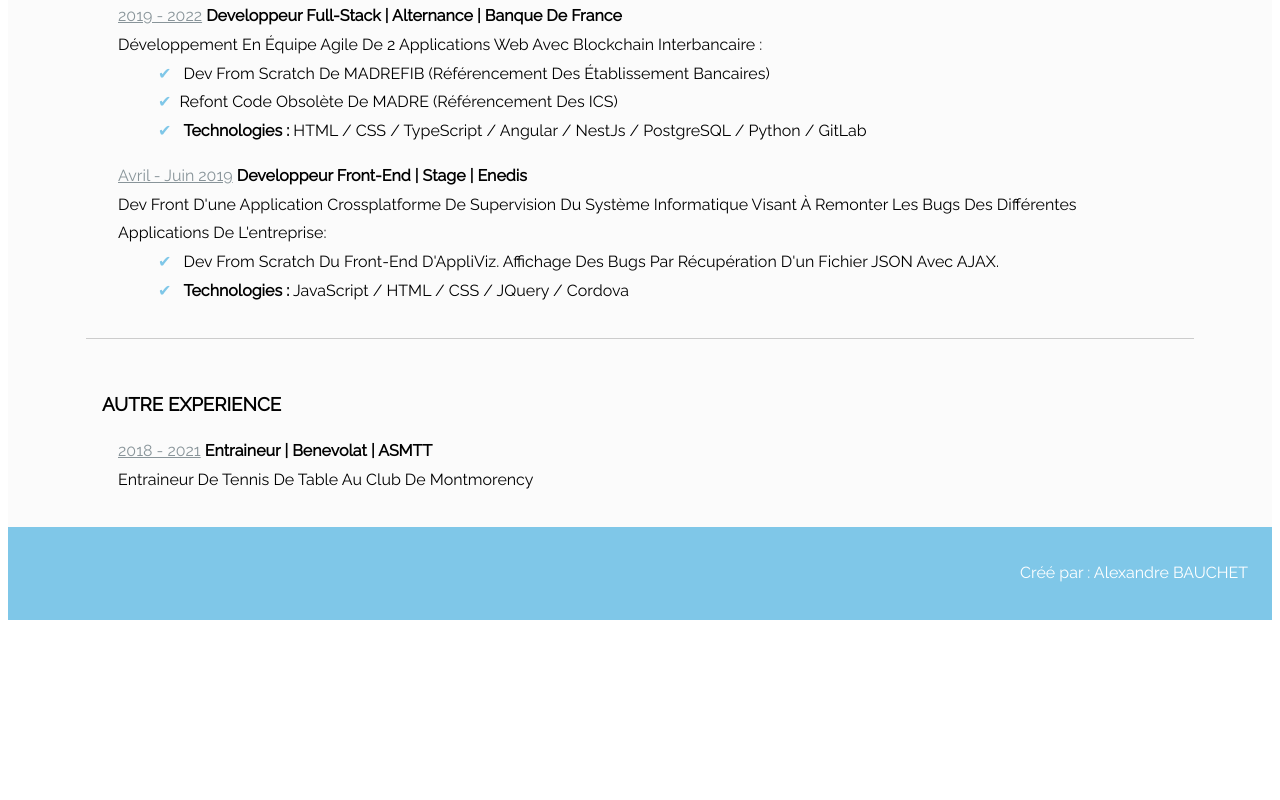
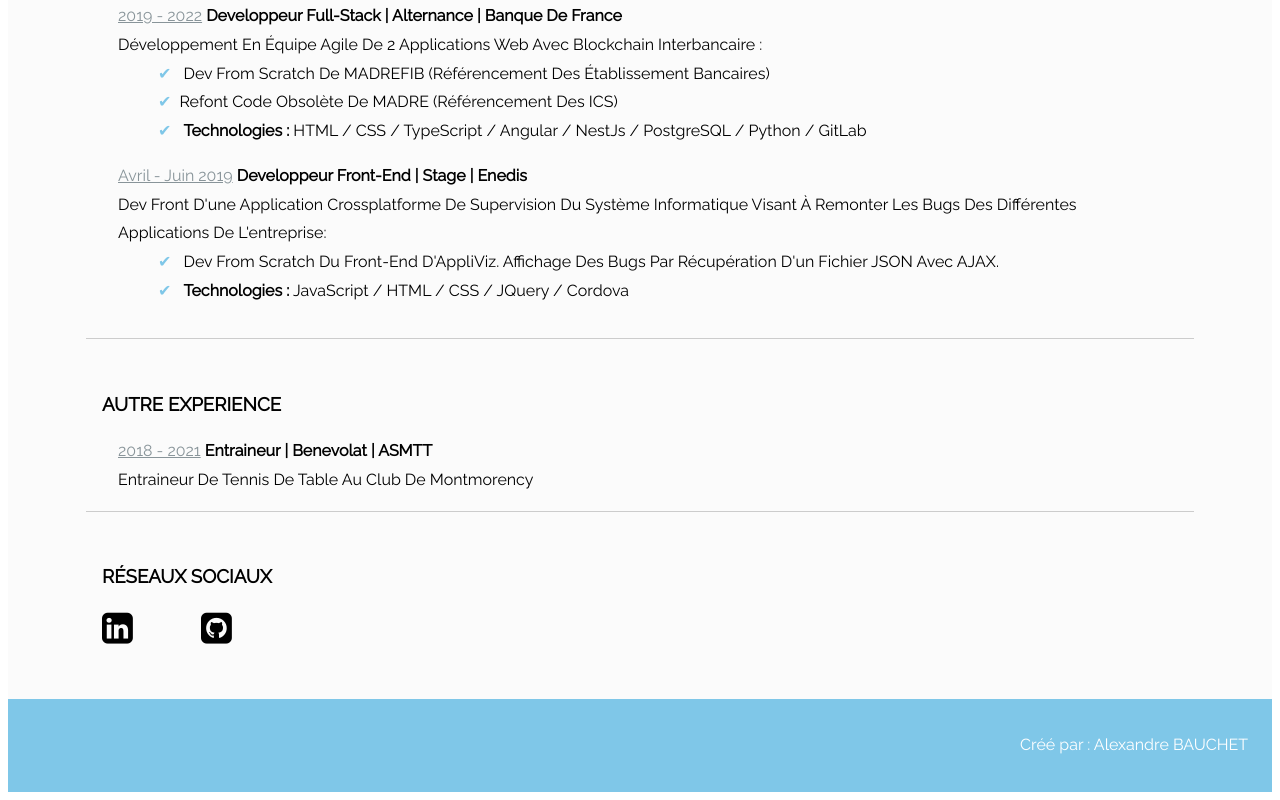
Before and after one commit to alex-bcht/CV, a plain HTML site: page index.html in a window 1280 px wide. Shown: the part 1695-2495 px from the top of the page. Before the commit the page ends 2323 px from the top, so only its background shows below. Drawn offline with nearby package versions, Linux system fonts and the light colour scheme.

Commit message:
add network

```diff
--- a/index.css
+++ b/index.css
@@ -134,7 +134,8 @@ a .fab {
 }
 
 .skills .column ul,
-ul.job-description {
+ul.job-description,
+ul.network {
   list-style-type: none;
 }
 
@@ -165,6 +166,20 @@ ul.job-description li:before {
   color: #7fc7e8;
 }
 
+.network {
+  padding-left: 0px;
+}
+
+.network li {
+  display: inline;
+  margin-right: 5vw;
+}
+
+.network i {
+  font-size: 36px;
+  color: black;
+}
+
 footer {
   padding: 1em 1.5em;
   background: #7fc7e8;
--- a/index.html
+++ b/index.html
@@ -9,6 +9,10 @@
     <link
       rel="stylesheet"
       href="https://cdnjs.cloudflare.com/ajax/libs/flag-icon-css/3.5.0/css/flag-icon.min.css"
+    />
+    <link
+      rel="stylesheet"
+      href="https://cdnjs.cloudflare.com/ajax/libs/font-awesome/4.7.0/css/font-awesome.min.css"
     />
   </head>
 
@@ -186,6 +190,24 @@
             </div>
           </article>
         </section>
+
+        <section>
+          <h3>Réseaux sociaux</h3>
+          <ul class="network">
+            <li>
+              <a
+                href="https://www.linkedin.com/in/alexandre-bauchet/"
+                target="_blank"
+                ><i class="fa fa-linkedin-square"></i
+              ></a>
+            </li>
+            <li>
+              <a href="https://github.com/alex-bcht" target="_blank"
+                ><i class="fa fa-github-square"></i
+              ></a>
+            </li>
+          </ul>
+        </section>
       </main>
       <footer>
         <p>Créé par : Alexandre BAUCHET</p>
```
